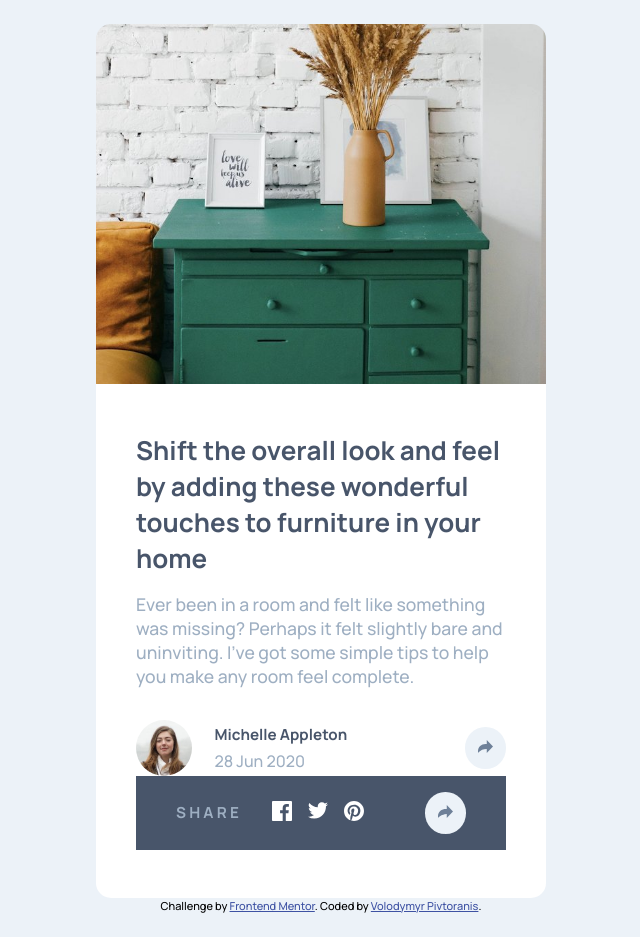
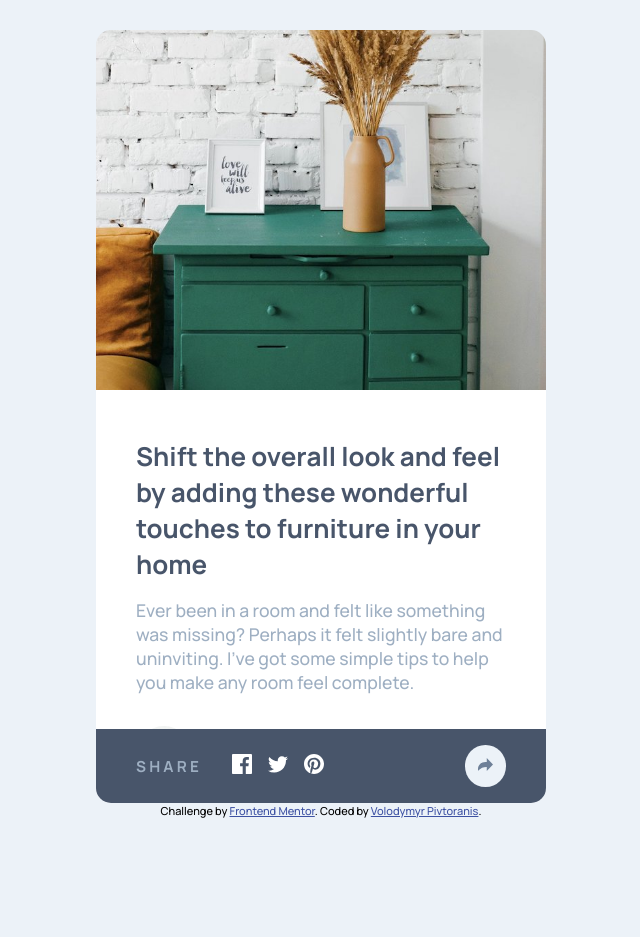
Before and after one commit to PivtoranisV/article-preview-component-master, a plain HTML site: page index.html in a window 1280 px wide. Shown: the whole page, without its empty margins (319-959 px from the left). After the commit the page ends 848 px from the top, so only its background shows below. Drawn offline with Linux system fonts and the light colour scheme.

Commit message:
Added absolute position

```diff
--- a/index.css
+++ b/index.css
@@ -33,10 +33,11 @@ ul {
 
 .content {
     background-color: white;
-    padding: 3rem 2.5rem;
+    padding: 3rem 2.5rem 1.3rem 2.5rem;
     border-radius: 0 0 15px 15px;
     color: hsl(217, 19%, 35%);
     max-width: 450px;
+    position: relative;
 }
 
 .content__h1 {
@@ -54,6 +55,7 @@ ul {
     display: flex;
     align-items: center;
     justify-content: space-between;
+
 }
 
 .user__info {
@@ -90,6 +92,7 @@ ul {
     display: flex;
     justify-content: space-between;
     padding: 1rem 2.5rem;
+    border-radius: 0 0 15px 15px
 }
 
 .icons {
@@ -108,6 +111,13 @@ ul {
     padding: 0rem 0.5rem;
 }
 
+.absolute {
+    position: absolute;
+    width: 100%;
+    left: 0;
+    bottom: 0;
+}
+
 .attribution {
     font-size: 11px;
     text-align: center;
--- a/index.html
+++ b/index.html
@@ -28,6 +28,7 @@
         </div>
         <button type="button" class="user__share"><img src="./images/icon-share.svg" alt="Share icon"></button>
       </div>
+      <div class="absolute">
         <div class="share">
           <div class="icons">
             <h3 class="share__h3">Share</h3>
@@ -36,8 +37,8 @@
                   src="./images/icon-facebook.svg" alt="Facebook icon"></a>
             </div>
             <div>
-            <a href="http://twitter.com" target="_blank" rel="noopener noreferrer"><img src="./images/icon-twitter.svg"
-                alt="Twitter icon"></a>
+              <a href="http://twitter.com" target="_blank" rel="noopener noreferrer"><img
+                  src="./images/icon-twitter.svg" alt="Twitter icon"></a>
             </div>
             <div>
               <a href="http://pinterest.com" target="_blank" rel="noopener noreferrer"><img
@@ -45,6 +46,7 @@
             </div>
           </div>
           <button type="button" class="share__icon-share"><img src="./images/icon-share.svg" alt="Share icon"></button>
+        </div>
       </div>
     </div>
   </main>
```
Lines whose indentation alone changed are shown as unchanged.
